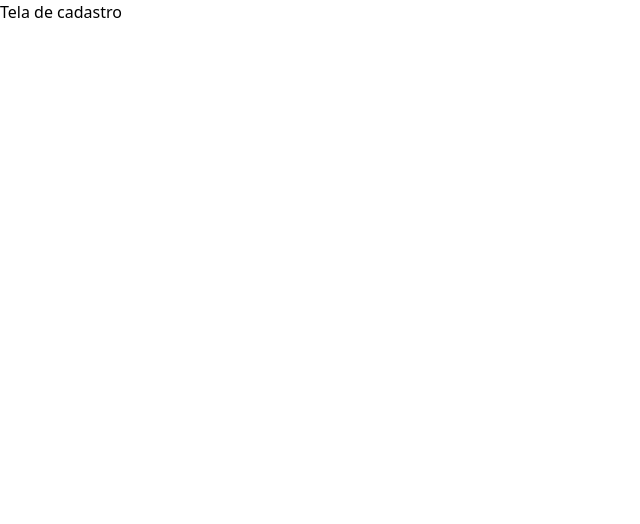
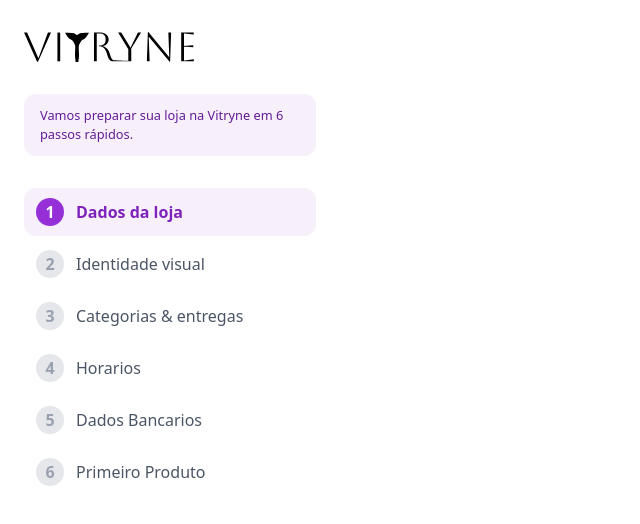
Before and after one commit to Vitryne/vitryne-frontend, a Next.js app: page /register in a window 1280 px wide. Shown: the top 524 px of the page, without its empty margins (0-640 px from the left). Built offline with nearby package versions, Linux system fonts and the light colour scheme; a web font is replaced by a local one.

Commit message:
ETI-198 feat: Adicionando a sidebar da tela de registro

```diff
--- /dev/null
+++ b/src/components/sidebar-register.tsx
@@ -0,0 +1,46 @@
+import LogoSvg from "@/components/logo-svg";
+
+
+const SidebarRegister = () => {
+    return (
+        <div className="sticky top-0 flex h-screen w-[340px] shrink-0 flex-col gap-8 px-6 py-8">
+            <div className="w-42.5">
+                <LogoSvg color="black" />
+            </div>
+
+            <div className="h-auto w-auto bg-[#F7F0FB] rounded-xl py-3 px-4">
+                <p className="text-[#631B97] text-[.8rem]">
+                    Vamos preparar sua loja na Vitryne em 6 passos rápidos.
+                </p>
+            </div>
+            <ul className="flex gap-y-1 flex-col">
+                <li className="flex items-center gap-3 rounded-xl bg-[#F7F0FB] px-3 py-2.5 cursor-pointer">
+                    <span className="flex size-7 justify-center items-center rounded-full bg-[#9530D9] font-bold text-white">1</span>
+                    <span className="text-[1rem] font-bold text-[#7E22BC]">Dados da loja</span>
+                </li>
+                <li className="flex items-center gap-3 rounded-xl px-3 py-2.5 cursor-pointer">
+                    <span className="flex size-7 justify-center items-center rounded-full bg-gray-200 font-bold text-gray-400">2</span>
+                    <span className="text-[1rem] text-gray-600">Identidade visual</span>
+                </li>
+                <li className="flex items-center gap-3 rounded-xl px-3 py-2.5 cursor-pointer">
+                    <span className="flex size-7 justify-center items-center rounded-full bg-gray-200 font-bold text-gray-400">3</span>
+                    <span className="text-[1rem] text-gray-600">Categorias & entregas</span>
+                </li>
+                <li className="flex items-center gap-3 rounded-xl px-3 py-2.5 cursor-pointer">
+                    <span className="flex size-7 justify-center items-center rounded-full bg-gray-200 font-bold text-gray-400">4</span>
+                    <span className="text-[1rem] text-gray-600">Horarios</span>
+                </li>
+                <li className="flex items-center gap-3 rounded-xl px-3 py-2.5 cursor-pointer">
+                    <span className="flex size-7 justify-center items-center rounded-full bg-gray-200 font-bold text-gray-400">5</span>
+                    <span className="text-[1rem] text-gray-600">Dados Bancarios</span>
+                </li>
+                <li className="flex items-center gap-3 rounded-xl px-3 py-2.5 cursor-pointer">
+                    <span className="flex size-7 justify-center items-center rounded-full bg-gray-200 font-bold text-gray-400">6</span>
+                    <span className="text-[1rem] text-gray-600">Primeiro Produto</span>
+                </li>
+            </ul>
+        </div>
+    )
+}
+
+export default SidebarRegister
--- a/src/pages/register.tsx
+++ b/src/pages/register.tsx
@@ -1,9 +1,10 @@
+import SidebarRegister from "@/components/sidebar-register";
 
 
 const Register = () => {
     return(
         <div>
-            Tela de cadastro
+            <SidebarRegister/>
         </div>
     )
 }
```
